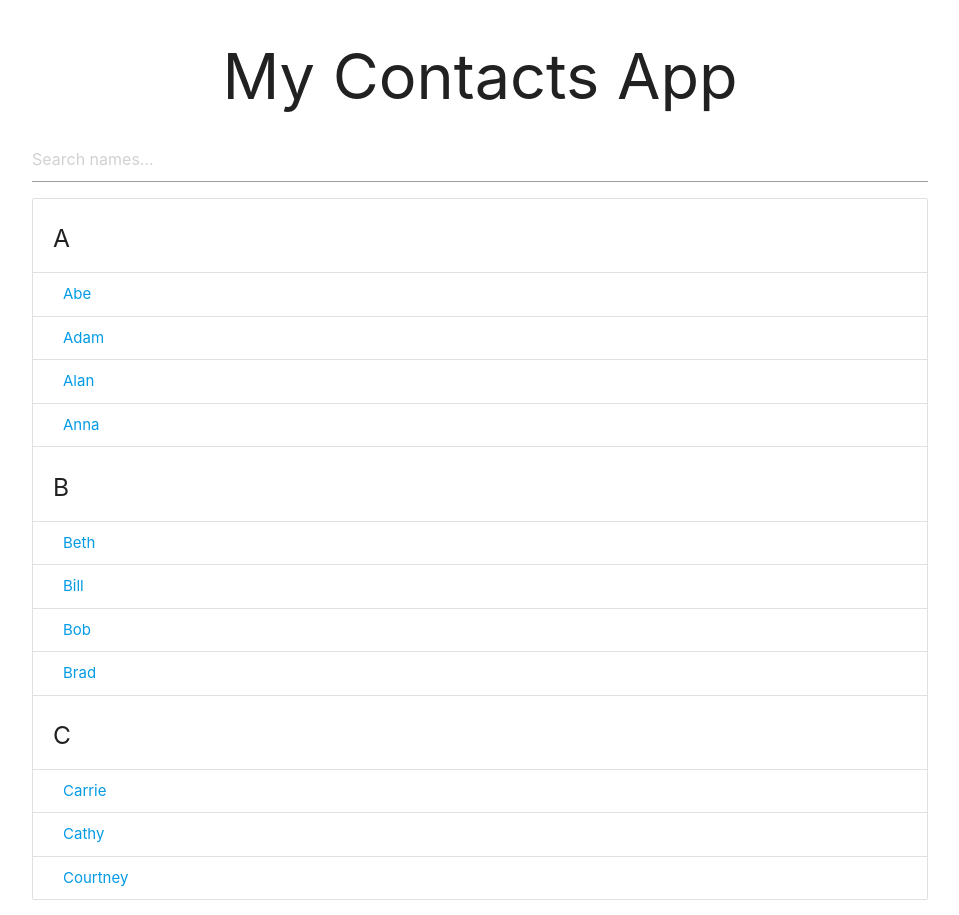
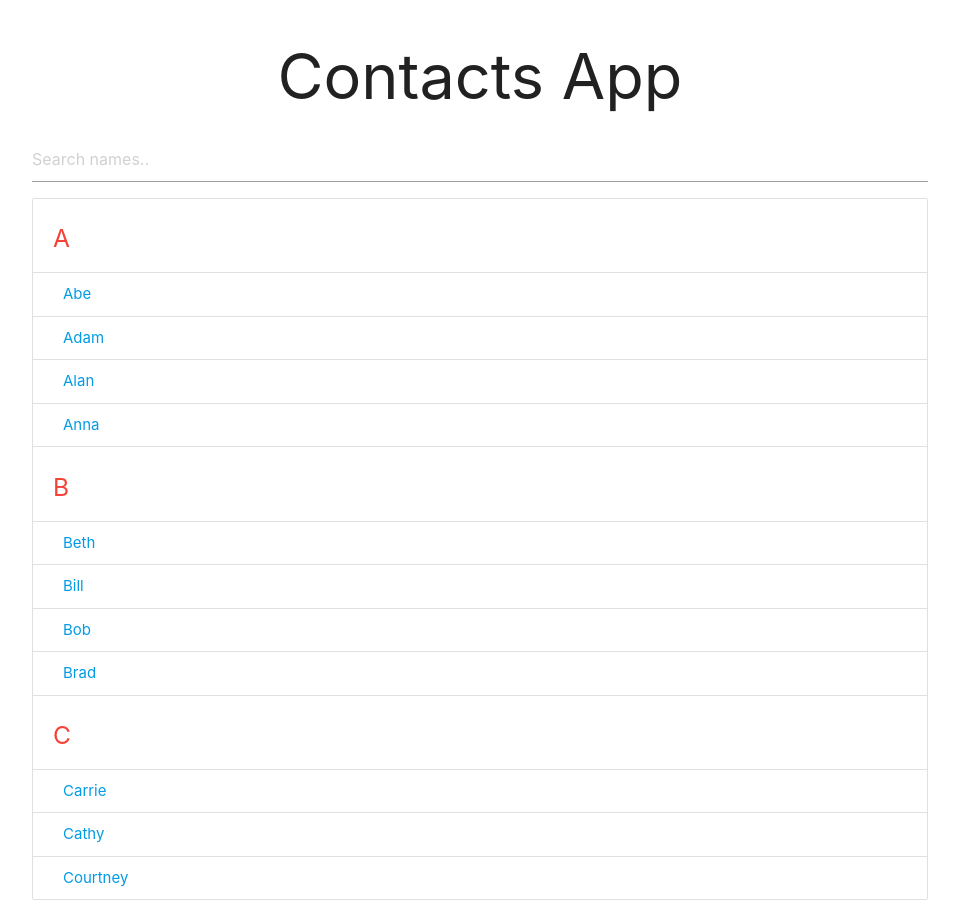
Before and after one commit to xaxmxe/contact-filter-app, a plain HTML site: page index.html in a window 1280 px wide. Shown: the whole page, without its empty margins (160-1119 px from the left). Drawn offline with nearby package versions, Linux system fonts and the light colour scheme.

Commit message:
update text color link

```diff
--- a/index.html
+++ b/index.html
@@ -1,24 +1,21 @@
 <!doctype html>
 <html lang="en">
 <head>
-    <!-- Required meta tags -->
   <meta charset="utf-8">
   <meta name="viewport" content="width=device-width, initial-scale=1, shrink-to-fit=no">
+  <link rel="stylesheet" href="https://cdnjs.cloudflare.com/ajax/libs/materialize/0.99.0/css/materialize.css">
+  <title>Contacts App</title>
+</head>
 
-    <!-- Bootstrap CSS -->
-    <link rel="stylesheet" href="https://cdnjs.cloudflare.com/ajax/libs/materialize/0.99.0/css/materialize.css">
-
-    <title>My Contacts App</title>
-  </head>
 <body>
   <div class="container">
     <h1 class="center-align">
-      My Contacts App
+      Contacts App
     </h1>
-    <input type="text" id="filterInput" placeholder="Search names...">
+    <input type="text" id="filterInput" placeholder="Search names..">
     <ul id="names" class="collection with-header">
       <li class="collection-header">
-        <h5>A</h5>
+        <h5 class="red-text accent-4">A</h5>
       </li>
       <li class="collection-item">
         <a href="#">Abe</a>
@@ -33,7 +30,7 @@
         <a href="#">Anna</a>
       </li>
       <li class="collection-header">
-        <h5>B</h5>
+        <h5 class="red-text accent-4">B</h5>
       </li>
       <li class="collection-item">
         <a href="#">Beth</a>
@@ -48,7 +45,7 @@
         <a href="#">Brad</a>
       </li>
       <li class="collection-header">
-        <h5>C</h5>
+        <h5 class="red-text accent-4">C</h5>
       </li>
       <li class="collection-item">
         <a href="#">Carrie</a>
@@ -63,4 +60,5 @@
   </div>
   <script src="main.js"></script>
 </body>
+
 </html>
```
Lines whose indentation alone changed are shown as unchanged.
